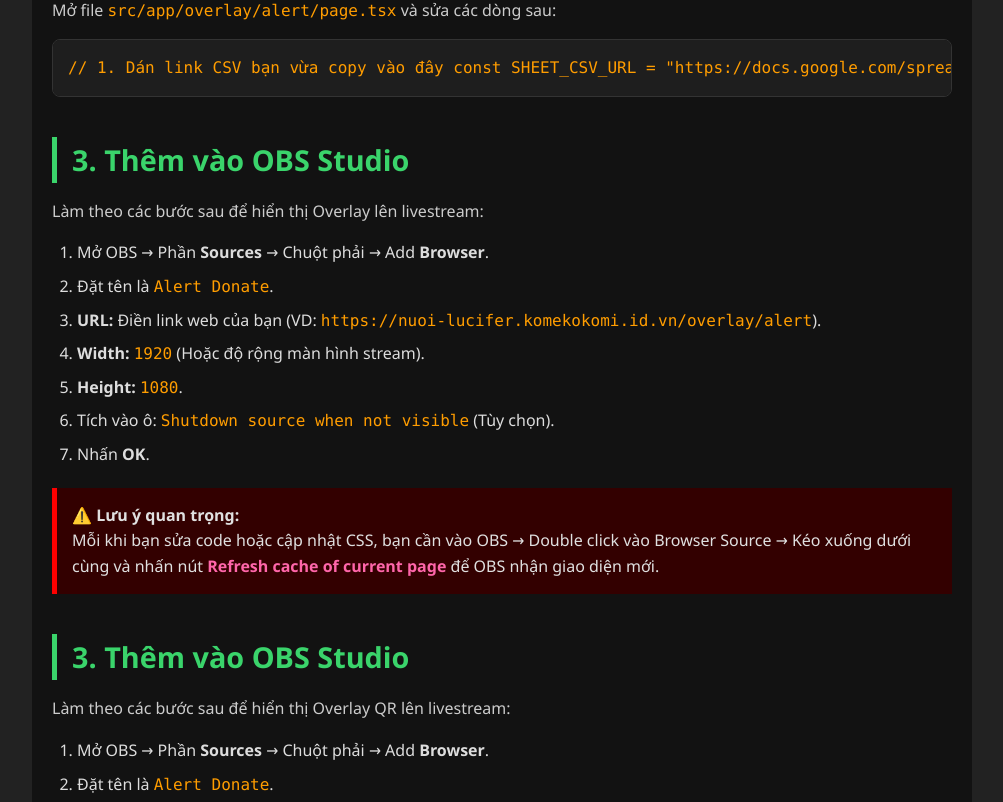
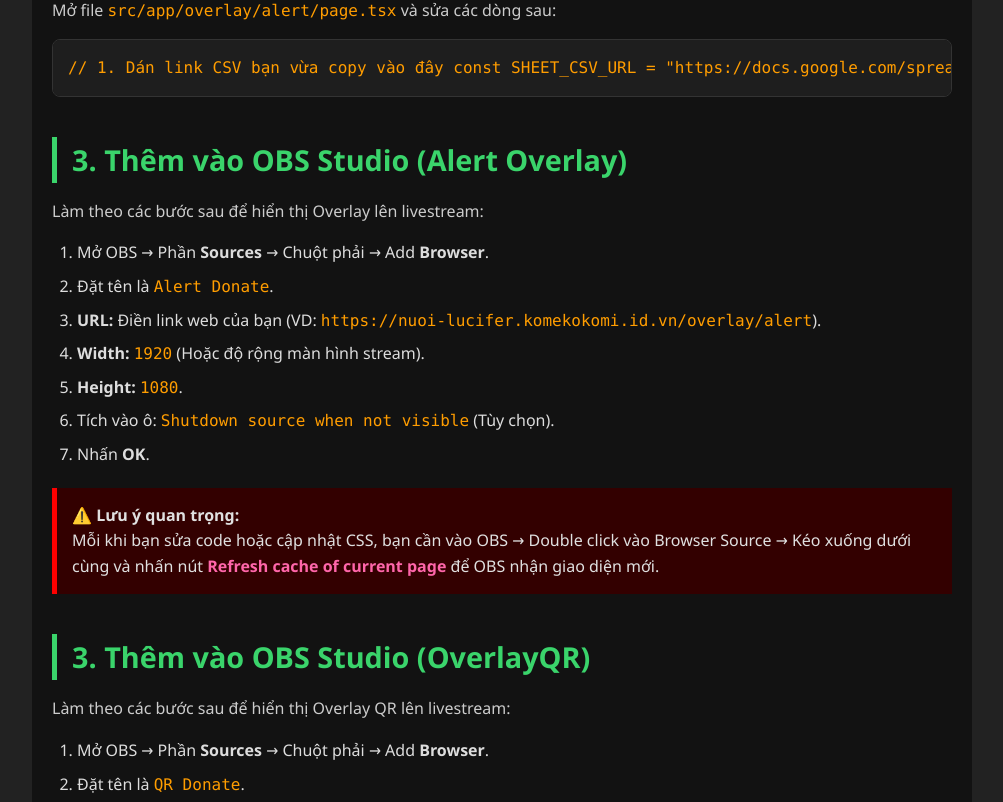
Before and after one commit to akikohatsune/nuoi-lucifer, a Next.js app: page /docs in a window 1280 px wide. Shown: the part 1078-1880 px from the top of the page, without its empty margins (138-1141 px from the left). Built offline with nearby package versions, Linux system fonts and the light colour scheme.

Commit message:
Update OBS setup instructions for Alert Overlay and OverlayQR

```diff
--- a/src/app/docs/page.tsx
+++ b/src/app/docs/page.tsx
@@ -75,7 +75,7 @@ const CHECK_INTERVAL = 3000; // 3 giây check 1 lần
 const TEST_MODE = false; </code></pre>
 
       {/* --- PHẦN 3: CÀI ĐẶT OBS --- */}
-      <h2>3. Thêm vào OBS Studio</h2>
+      <h2>3. Thêm vào OBS Studio (Alert Overlay)</h2>
       <p>Làm theo các bước sau để hiển thị Overlay lên livestream:</p>
       <ol>
         <li>Mở OBS &rarr; Phần <strong>Sources</strong> &rarr; Chuột phải &rarr; Add <strong>Browser</strong>.</li>
@@ -93,11 +93,11 @@ const TEST_MODE = false; </code></pre>
       </div>
 
       {/* --- PHẦN 3: CÀI ĐẶT OBS --- */}
-      <h2>3. Thêm vào OBS Studio</h2>
+      <h2>3. Thêm vào OBS Studio (OverlayQR)</h2>
       <p>Làm theo các bước sau để hiển thị Overlay QR lên livestream:</p>
       <ol>
         <li>Mở OBS &rarr; Phần <strong>Sources</strong> &rarr; Chuột phải &rarr; Add <strong>Browser</strong>.</li>
-        <li>Đặt tên là <code>Alert Donate</code>.</li>
+        <li>Đặt tên là <code>QR Donate</code>.</li>
         <li><strong>URL:</strong> Điền link web của bạn (VD: <code>https://nuoi-lucifer.komekokomi.id.vn/overlay</code>).</li>
         <li><strong>Width:</strong> <code>1920</code> (Hoặc độ rộng màn hình stream).</li>
         <li><strong>Height:</strong> <code>1080</code>.</li>
```
